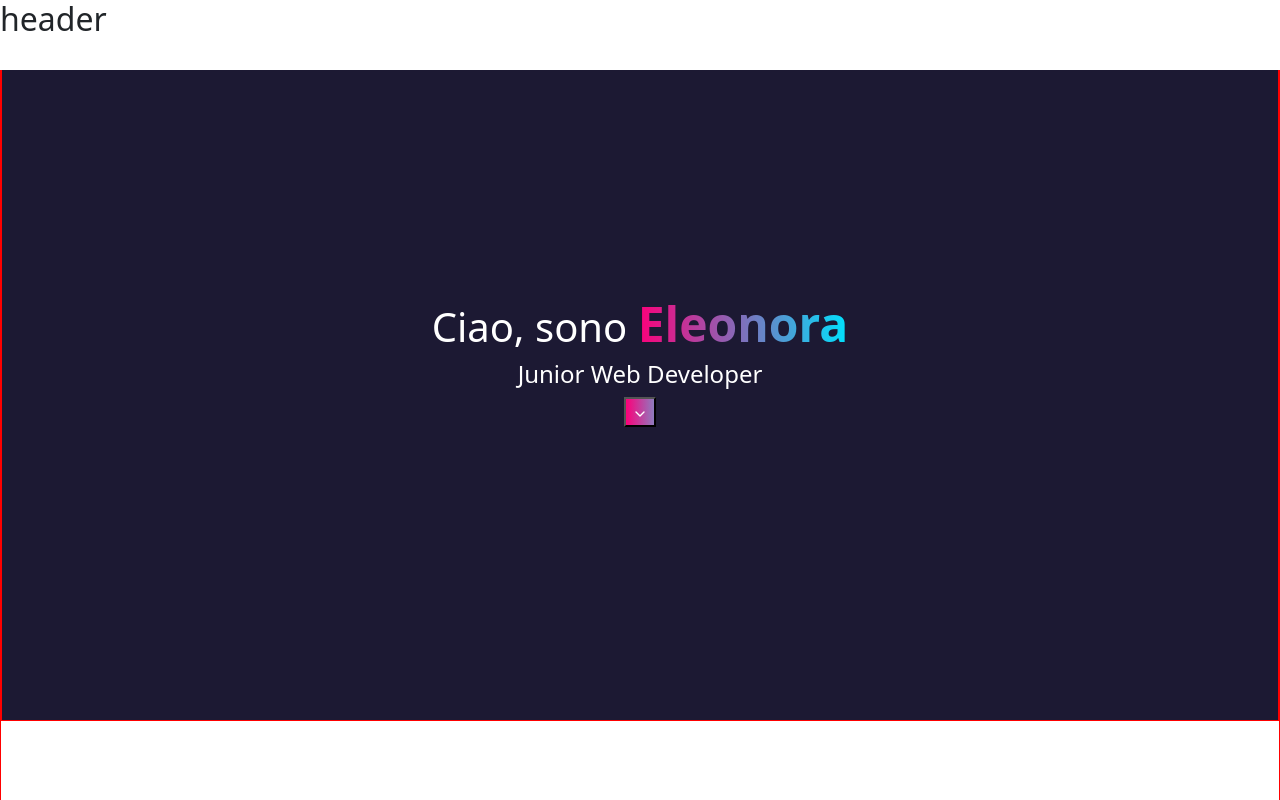
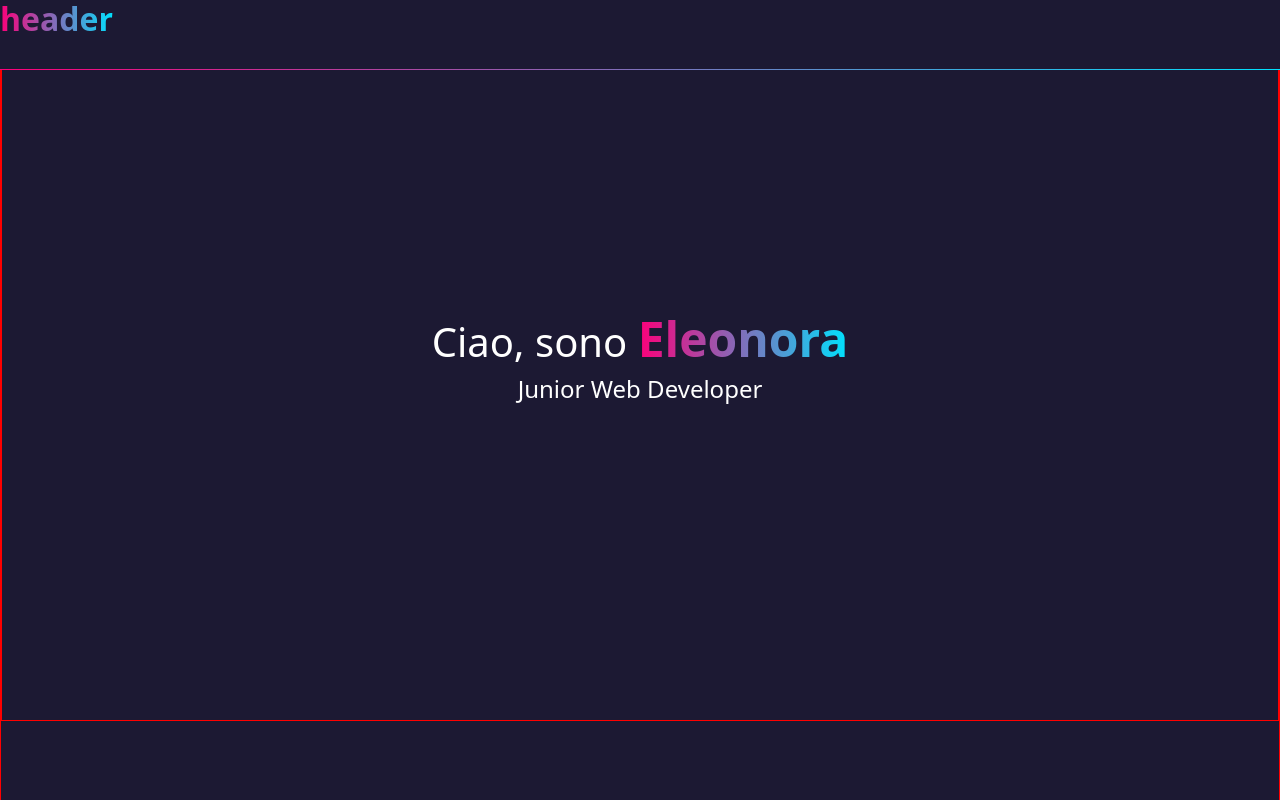
Before and after one commit to eleonoracappellesso/personal-portfolio, a React (Vite) app: page / in a window 1280 px wide. Shown: the top 800 px of the page. Built offline with nearby package versions, Linux system fonts and the light colour scheme.

Commit message:
style test

```diff
--- a/src/components/Header.module.css
+++ b/src/components/Header.module.css
@@ -4,8 +4,18 @@
     left: 0;
     width: 100%;
     height: 70px;
-    background: white;
+    background: var(--navy);
     backdrop-filter: blur(10px);
     transition: all 0.3s ease-in-out;
     z-index: 1000;
 }
+
+.header::after {
+    content: "";
+    position: absolute;
+    bottom: 0;
+    left: 0;
+    width: 100%;
+    height: 1px;
+    background: linear-gradient(90deg, var(--pink), var(--light-blue));
+}
--- a/src/components/Jumbotron.jsx
+++ b/src/components/Jumbotron.jsx
@@ -6,7 +6,7 @@ export default function Jumbotron() {
         <section className={`debug ${styles.jumbotron}`}>
             <h1>Ciao, sono <span>Eleonora</span></h1>
             <h4>Junior Web Developer</h4>
-            <button><FiChevronDown /></button>
+            {/* <button><FiChevronDown /></button> */}
         </section >
     )
 }
--- a/src/components/Jumbotron.module.css
+++ b/src/components/Jumbotron.module.css
@@ -13,15 +13,10 @@
 }
 
 span {
-    background: linear-gradient(90deg, #fc007a, #00e1fd);
+    background: linear-gradient(90deg, var(--pink), var(--light-blue));
     -webkit-background-clip: text;
     -webkit-text-fill-color: transparent;
     font-size: 3rem;
     font-weight: bold;
     text-align: center;
 }
-
-button {
-    background: linear-gradient(90deg, #fc007a, #8E7BBF);
-    color: var(--text);
-}
--- a/src/index.css
+++ b/src/index.css
@@ -10,3 +10,16 @@
   --yellow: #FDD16A;
   --text: white;
 }
+
+body {
+  background-color: var(--navy);
+  color: var(--text);
+}
+
+h2 {
+  background: linear-gradient(90deg, var(--pink), var(--light-blue));
+  -webkit-background-clip: text;
+  -webkit-text-fill-color: transparent;
+  display: inline-block;
+  font-weight: bold;
+}
```
